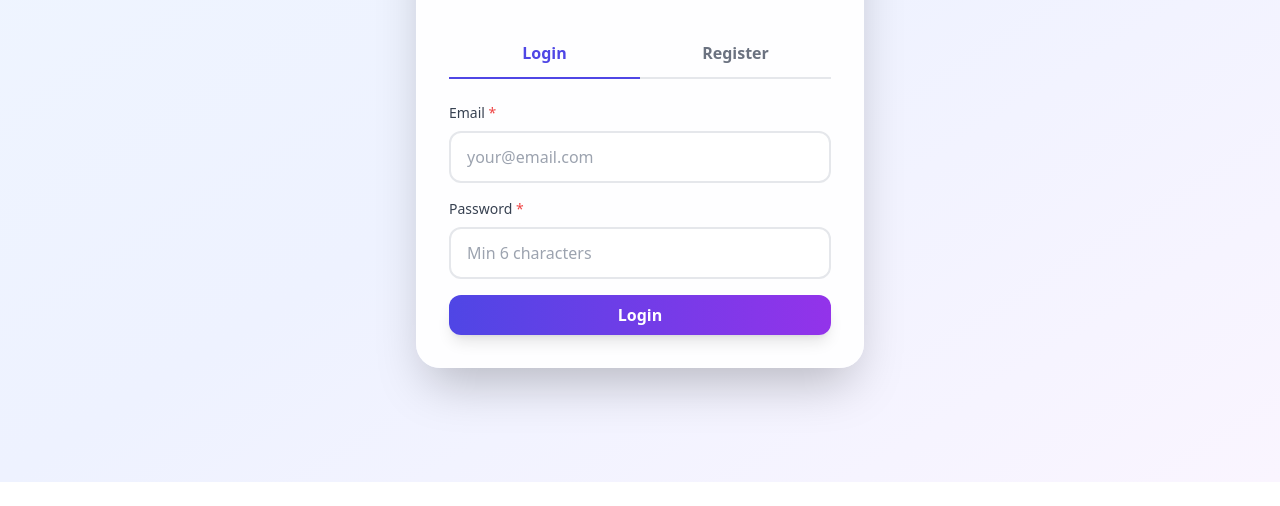
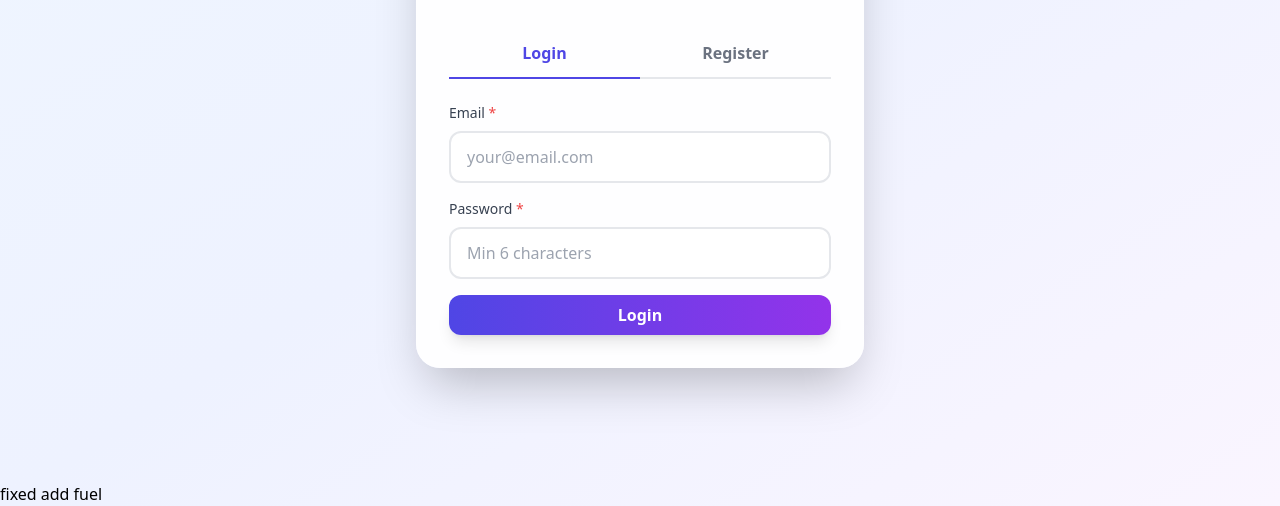
Before and after one commit to smnmugunthan/Travel-and-Fuel-Manager, a plain HTML site: page index.html in a window 1280 px wide. Shown: the part 318-824 px from the top of the page. Before the commit the page ends 800 px from the top, so only its background shows below. Drawn offline with nearby package versions, Linux system fonts and the light colour scheme; no server answers.

Commit message:
Update index.html

```diff
--- a/index.html
+++ b/index.html
@@ -92,5 +92,6 @@
   <script src="js/service.js" type="text/babel"></script>
   <script src="js/issues.js" type="text/babel"></script>
   <script src="js/app.js" type="text/babel"></script>
+  <p>fixed add fuel</p>
 </body>
 </html>
```
